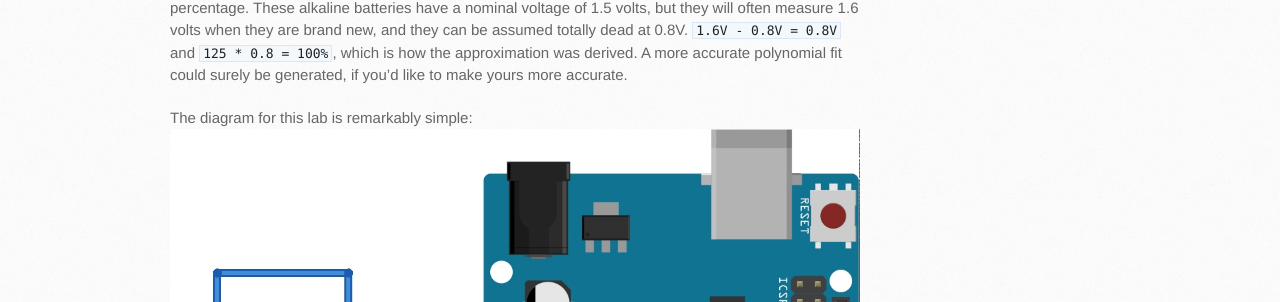
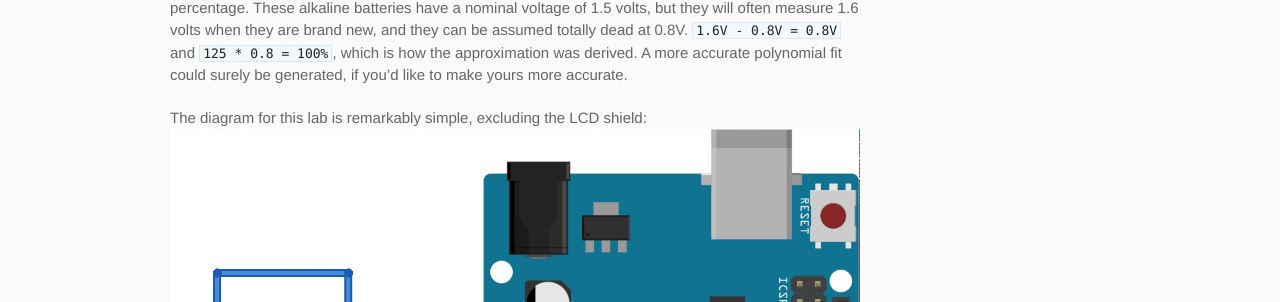
Before and after one commit to TTU-CSC/ttu-csc.github.com, a Jekyll site: the page built from _posts/2015-07-19-lab-10-battery-tester.markdown, in a window 1280 px wide. Shown: the part 789-1091 px from the top of the page. Built offline with Jekyll 4.4.1, drawn with Linux system fonts in a browser that asks for light colours.

Commit message:
slight correction on lab 10

```diff
--- a/_posts/2015-07-19-lab-10-battery-tester.markdown
+++ b/_posts/2015-07-19-lab-10-battery-tester.markdown
@@ -12,7 +12,7 @@ In this final structured lab, we will be making something directly useful: a bat
 
 The voltage in an alkaline cell decreases (very roughly) in a linear fashion with regards to the remaining energy in the battery, which is useful for us. Many types of batteries have an extremely non-linear relationship between voltage and remaining energy. We will use this approximation for alkaline batteries: `Charge Remaining = 125 * (Battery Voltage - 0.8)`, where `Charge Remaining` is a percentage. These alkaline batteries have a nominal voltage of 1.5 volts, but they will often measure 1.6 volts when they are brand new, and they can be assumed totally dead at 0.8V. `1.6V - 0.8V = 0.8V` and `125 * 0.8 = 100%`, which is how the approximation was derived. A more accurate polynomial fit could surely be generated, if you'd like to make yours more accurate.
 
-The diagram for this lab is remarkably simple:
+The diagram for this lab is remarkably simple, excluding the LCD shield:
 ![Lab 10 diagram]({{site.url}}/images/lab_10.jpg)
 
 This lab will simply rely upon connecting any AA or AAA battery's positive terminal to the Arduino analog input of your choice and the negative terminal to the Arduino's ground, except for analog input 0, `A0`, because that one is used by the LCD shield. Use the LCD shield to display the charge percentage remaining.
```
